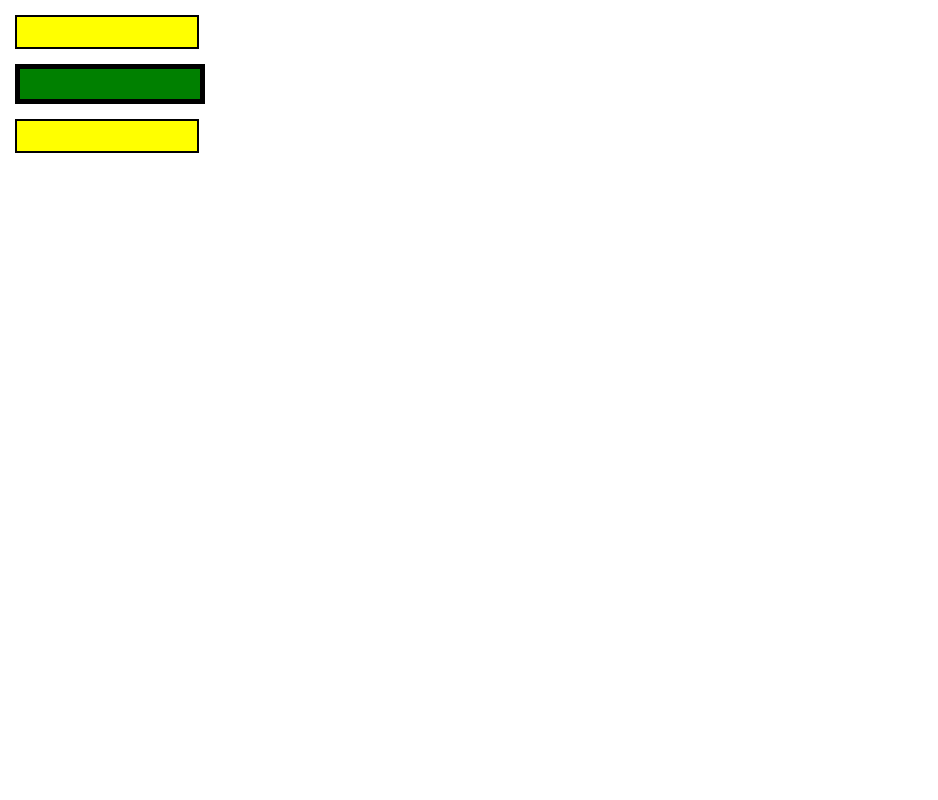
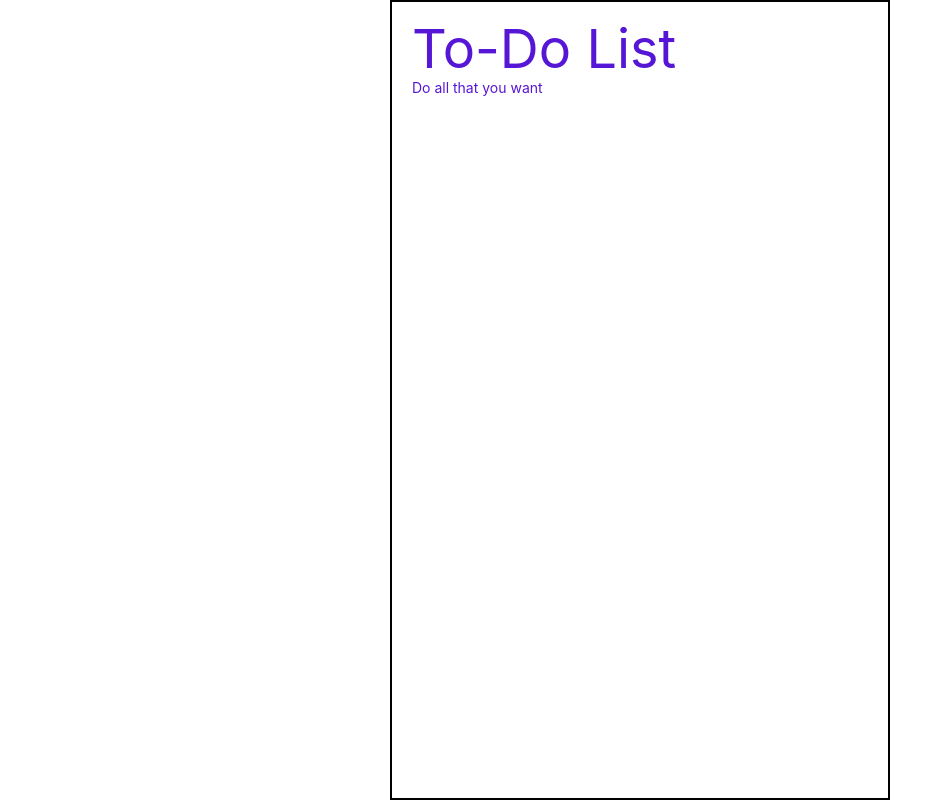
Before and after one commit to Kravius/react-start, a React (Create React App) app: page / in a window 1280 px wide. Shown: the whole page, without its empty margins (0-938 px from the left). Built offline with nearby package versions, Linux system fonts and the light colour scheme.

Commit message:
feat: add header

```diff
--- a/src/App.css
+++ /dev/null
@@ -1,38 +0,0 @@
-.App {
-  text-align: center;
-}
-
-.App-logo {
-  height: 40vmin;
-  pointer-events: none;
-}
-
-@media (prefers-reduced-motion: no-preference) {
-  .App-logo {
-    animation: App-logo-spin infinite 20s linear;
-  }
-}
-
-.App-header {
-  background-color: #282c34;
-  min-height: 100vh;
-  display: flex;
-  flex-direction: column;
-  align-items: center;
-  justify-content: center;
-  font-size: calc(10px + 2vmin);
-  color: white;
-}
-
-.App-link {
-  color: #61dafb;
-}
-
-@keyframes App-logo-spin {
-  from {
-    transform: rotate(0deg);
-  }
-  to {
-    transform: rotate(360deg);
-  }
-}
--- a/src/App.js
+++ b/src/App.js
@@ -1,17 +1,11 @@
-import { useState } from "react";
-import "./App.css";
-import { nanoid } from "nanoid";
-import styled from "styled-components";
-import Block1 from "./Block";
-
-function id() {
-  return nanoid(5);
-}
+// import "./App.css";
+import "../src/styles/App.css";
+import TodoList from "./react/section/TodoList";
 
 function App() {
   return (
     <div>
-      <Block1 />
+      <TodoList />
     </div>
   );
 }
--- a/src/Block.jsx
+++ /dev/null
@@ -1,24 +0,0 @@
-import styled from "styled-components";
-// import { Button, ButtonClick } from "./Button";
-
-const DIVA = styled.div`
-  width: 150px;
-  background: yellow;
-  border: 2px solid black;
-  padding: 15px;
-  margin: 15px;
-`;
-const DIVB = styled(DIVA)`
-  background: green;
-  border: 5px solid black;
-`;
-
-export default function Block1() {
-  return (
-    <>
-      <DIVA></DIVA>
-      <DIVB></DIVB>
-      <DIVA></DIVA>
-    </>
-  );
-}
--- /dev/null
+++ b/src/react/section/Header.jsx
@@ -0,0 +1,10 @@
+import style from "../../styles/Header.module.css";
+
+export default function Header() {
+  return (
+    <header className={style.header}>
+      <h1 className={style["text-main"]}>To-Do List</h1>
+      <span>Do all that you want</span>
+    </header>
+  );
+}
--- /dev/null
+++ b/src/react/section/TodoList.jsx
@@ -0,0 +1,7 @@
+import styled from "styled-components";
+import Header from "./Header";
+import styles from "../../styles/ToDoList.module.css";
+
+export default function TodoList() {
+  return <div className={styles.wrapper}>{<Header></Header>}</div>;
+}
--- /dev/null
+++ b/src/styles/App.css
@@ -0,0 +1,134 @@
+/* Reset and base styles  */
+* {
+  padding: 0px;
+  margin: 0px;
+  border: none;
+}
+
+html,
+body {
+  height: 100%;
+  width: 100%;
+  font-size: 100%;
+  line-height: 1;
+  font-size: 14px;
+  -ms-text-size-adjust: 100%;
+  -moz-text-size-adjust: 100%;
+  -webkit-text-size-adjust: 100%;
+}
+
+*,
+*::before,
+*::after {
+  -moz-box-sizing: border-box;
+  -webkit-box-sizing: border-box;
+  box-sizing: border-box;
+}
+
+/* Links */
+
+a,
+a:link,
+a:visited {
+  text-decoration: none;
+}
+
+a:hover {
+  text-decoration: none;
+}
+
+/* Common */
+
+aside,
+nav,
+footer,
+header,
+section,
+main {
+  display: block;
+}
+
+h1,
+h2,
+h3,
+h4,
+h5,
+h6,
+p {
+  font-size: inherit;
+  font-weight: inherit;
+}
+
+ul,
+ul li {
+  list-style: none;
+}
+
+img {
+  vertical-align: top;
+}
+
+img,
+svg {
+  max-width: 100%;
+  height: auto;
+}
+
+address {
+  font-style: normal;
+}
+
+/* Form */
+
+input,
+textarea,
+button,
+select {
+  font-family: inherit;
+  font-size: inherit;
+  color: inherit;
+  background-color: transparent;
+}
+
+input::-ms-clear {
+  display: none;
+}
+
+button,
+input[type="submit"] {
+  display: inline-block;
+  box-shadow: none;
+  background-color: transparent;
+  background: none;
+  cursor: pointer;
+}
+
+input:focus,
+input:active,
+button:focus,
+button:active {
+  outline: none;
+}
+
+:focus,
+:active {
+  outline: none;
+}
+
+a:focus,
+a:active {
+  outline: none;
+}
+
+button::-moz-focus-inner {
+  padding: 0;
+  border: 0;
+}
+
+label {
+  cursor: pointer;
+}
+
+legend {
+  display: block;
+}
--- /dev/null
+++ b/src/styles/Header.module.css
@@ -0,0 +1,14 @@
+.header {
+  display: flex;
+  flex-direction: column;
+  padding: 20px;
+  gap: 5px;
+  span {
+    color: rgb(86, 22, 214);
+  }
+}
+
+.text-main {
+  font-size: 54px;
+  color: rgb(86, 22, 214);
+}
--- /dev/null
+++ b/src/styles/ToDoList.module.css
@@ -0,0 +1,8 @@
+.wrapper {
+  display: flex;
+  justify-self: center;
+  height: 100vh;
+  margin: auto 20px;
+  border: 2px solid black;
+  width: 500px;
+}
```
Also changed, not shown: src/react/components/Button.jsx (renamed from src/Button.jsx), 1 other file (tests, documents, lock files or other folders).
